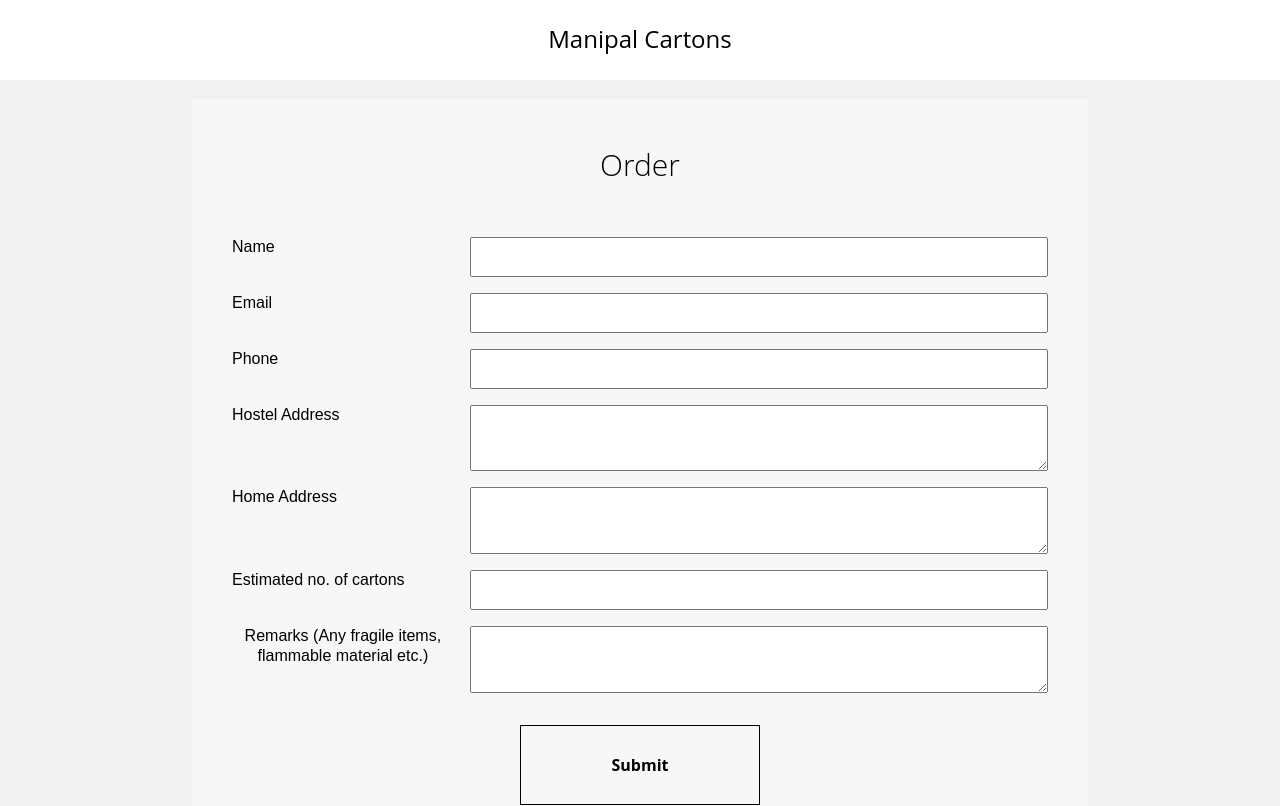
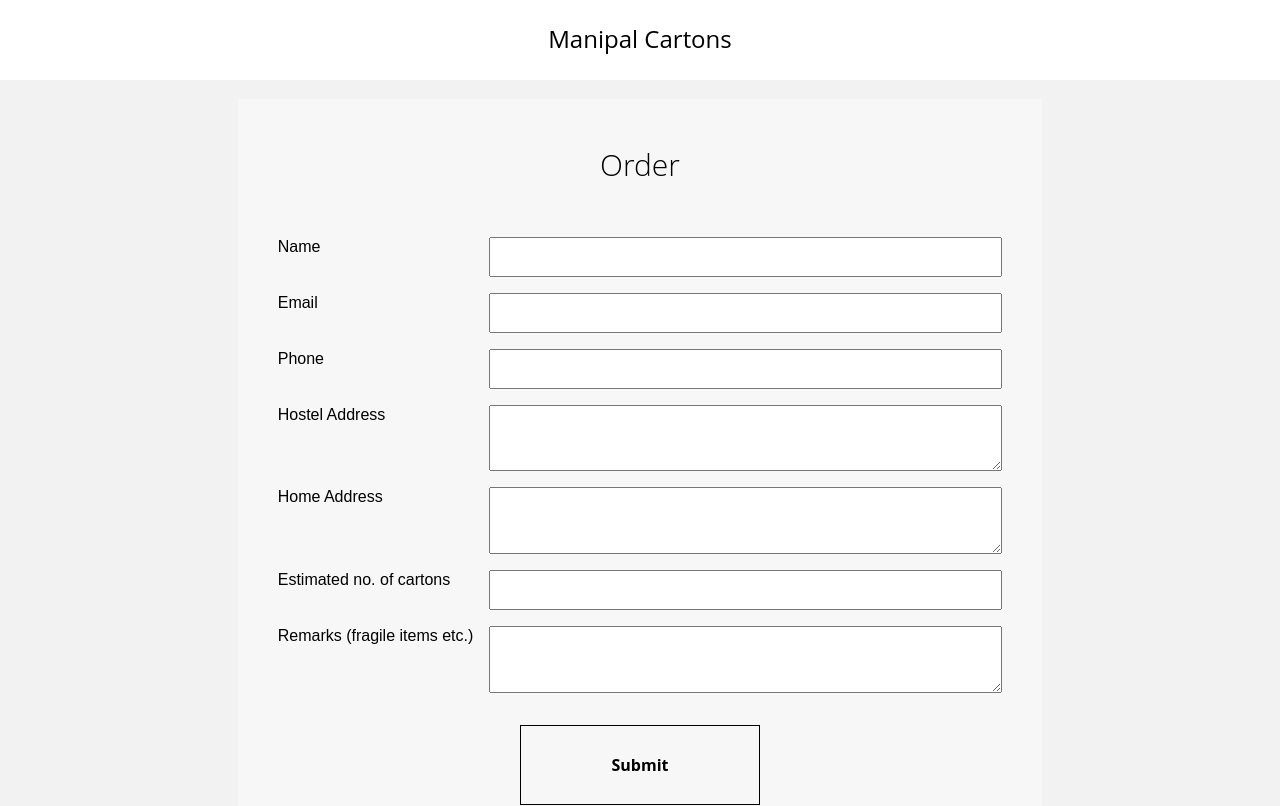
Before and after one commit to enimsoft/manipalcartons, a Next.js app: page /order in a window 1280 px wide. Shown: the top 806 px of the page. Built offline with nearby package versions, Linux system fonts and the light colour scheme.

Commit message:
link to backend

```diff
--- /dev/null
+++ b/config/axios.js
@@ -0,0 +1,9 @@
+import Axios from 'axios';
+import server from './server'
+const axios = Axios.create({
+    baseURL: server(),
+    // timeout: 1000,
+    // headers: {'X-Custom-Header': 'foobar'}
+});
+
+export default axios
--- /dev/null
+++ b/config/server.js
@@ -0,0 +1,3 @@
+export default () => (process.env.NODE_ENV == "production")
+    ? "https://manipalcartonsbackend.herokuapp.com"
+    : "http://localhost:1337"
--- a/package.json
+++ b/package.json
@@ -3,14 +3,15 @@
   "version": "0.1.0",
   "private": true,
   "scripts": {
-    "dev": "next dev",
+    "dev": "NODE_ENV='development' next dev",
     "build": "next build",
-    "start": "next start -p $PORT",
+    "start": "NODE_ENV='production' next start -p $PORT",
     "heroku-postbuild": "npm run build"
   },
   "dependencies": {
     "@zeit/next-css": "^1.0.1",
     "@zeit/next-sass": "^1.0.1",
+    "axios": "^0.19.2",
     "bootstrap": "^4.5.2",
     "classnames": "^2.2.6",
     "file-loader": "^6.0.0",
--- a/pages/_app.js
+++ b/pages/_app.js
@@ -1,4 +1,10 @@
 import '../styles/globals.css';
+
+import axios from 'axios';
+
+axios.defaults.baseURL = 'https://axios-app.firebaseio.com' // the prefix of the URL
+axios.defaults.headers.get['Accept'] = 'application/json'   // default header for all get request
+axios.defaults.headers.post['Accept'] = 'application/json'  // default header for all POST request
 
 function MyApp({ Component, pageProps }) {
   return <Component {...pageProps} />
--- a/pages/api/hello.js
+++ b/pages/api/contact.js
@@ -1,6 +1,7 @@
 // Next.js API route support: https://nextjs.org/docs/api-routes/introduction
 
 export default (req, res) => {
+  console.log(req)
   res.statusCode = 200
-  res.json({ name: 'John Doe' })
+  res.json({ name: 'contact' })
 }
--- /dev/null
+++ b/pages/api/order.js
@@ -0,0 +1,7 @@
+// Next.js API route support: https://nextjs.org/docs/api-routes/introduction
+
+export default (req, res) => {
+  console.log(req)
+  res.statusCode = 200
+  res.json({ name: 'order' })
+}
--- a/pages/order.jsx
+++ b/pages/order.jsx
@@ -3,24 +3,84 @@ import cx from 'classnames'
 import WithStateToggle from '../utils/WithStateToggle'
 import Layout from '../components/Layout/Layout'
 import Link from 'next/link'
+import WithState from '../utils/withState'
+import { useState } from 'react'
+import axios from '../config/axios'
 
-const order = ({ handler }) => (
+const order = ({ handler }) => {
+
+    const [state, setstate] = useState({
+        name: null,
+        email: null,
+        phone: null,
+        hostel: null,
+        home: null,
+        cartons: null,
+        remarks: null
+    })
+
+    async function onSubmit() {
+
+        // if(Object.keys(state).filter(key => state[key]) != Object.keys(state)) return;
+        console.log(state)
+        await axios.post('/orders', state)
+            .then(res => console.log(res))
+            .catch(error => console.log(error))
+    }
+
+    return (
         <div className={styles.container}>
             <div className={styles.card}>
                 <h1 className={styles.heading}>Order</h1>
                 <form className={cx(styles.grid, styles.form)}>
-                <div className={styles.label}>Name</div><div className={styles.input}><input type="name" className={styles.field} /></div>
-                <div className={styles.label}>Email</div><div className={styles.input}><input type="email" className={styles.field} /></div>
-                <div className={styles.label}>Phone</div><div className={styles.input}><input type="phone" className={styles.field} /></div>
-                <div className={styles.label}>Hostel Address</div><div className={styles.input}><textarea type="address" className={styles.textarea} /></div>
-                <div className={styles.label}>Home Address</div><div className={styles.input}><textarea type="address" className={styles.textarea} /></div>
-                <div className={styles.label}>Estimated no. of cartons</div><div className={styles.input}><input type="number" className={styles.field} /></div>
-                <div className={styles.label}>Remarks (Any fragile items, flammable material etc.)</div><div className={styles.input}><textarea className={styles.textarea} /></div>
+                    <div className={styles.label}>Name</div>
+                    <div className={styles.input}><input name="name" type="name" className={styles.field}
+                        onChange={e => setstate({ ...state, name: e.target.value })}
+                    /></div>
+
+                    <div className={styles.label}>Email</div>
+                    <div className={styles.input}><input name="email" type="email" className={styles.field}
+                        onChange={e => setstate({ ...state, email: e.target.value })}
+                    /></div>
+
+                    <div className={styles.label}>Phone</div>
+                    <div className={styles.input}><input name="phone" type="phone" className={styles.field}
+                        onChange={e => setstate({ ...state, phone: e.target.value })}
+                    /></div>
+
+                    <div className={styles.label}>Hostel Address</div>
+                    <div className={styles.input}><textarea name="hostel" type="address" className={styles.textarea}
+                        onChange={e => setstate({ ...state, hostel: e.target.value })}
+                    /></div>
+
+                    <div className={styles.label}>Home Address</div>
+                    <div className={styles.input}><textarea name="home" type="address" className={styles.textarea}
+                        onChange={e => setstate({ ...state, home: e.target.value })}
+                    /></div>
+
+                    <div className={styles.label}>Estimated no. of cartons</div>
+                    <div className={styles.input}><input name="cartons" type="number" className={styles.field}
+                        onChange={e => setstate({ ...state, cartons: e.target.value })}
+                    /></div>
+
+                    <div className={styles.label}>Remarks (fragile items etc.)</div>
+                    <div className={styles.input}><textarea name="remarks" className={styles.textarea}
+                        onChange={e => setstate({ ...state, remarks: e.target.value })}
+                    /></div>
+
                 </form>
-            <div className={styles.submit}><button class="btn2" onClick={e => handler(e.target.value)}>Submit</button></div>
+                <div className={styles.submit}><button class="btn2"
+                    onClick={
+                        async () => {
+                            await onSubmit();
+                            handler();
+                        }
+                    }
+                >Submit</button></div>
             </div>
         </div>
     )
+}
 
 const done = ({ handler }) => (
     <div className={styles.container}>
--- a/styles/Form.module.css
+++ b/styles/Form.module.css
@@ -27,6 +27,7 @@
     display: flex;
     justify-content: flex-start;
     align-items: flex-start;
+    flex-wrap: wrap;
 }
 
 .input {
@@ -92,6 +93,7 @@
     .label {
         display: flex;
         justify-content: flex-start;
+        flex-wrap: wrap;
     }
     .input {
         display: flex;
--- /dev/null
+++ b/utils/WithState.js
@@ -0,0 +1,8 @@
+import { useState } from 'react'
+
+const WithState = ({Component, ...props}) => {
+    const [state, setstate] = useState({})
+    return <Component {...{state, setstate, ...props}}/>
+}
+
+export default WithState
--- a/utils/WithStateToggle.js
+++ b/utils/WithStateToggle.js
@@ -1,9 +1,9 @@
 import { useState } from 'react'
 
-const WithStateToggle = ({Before, After}) => {
+const WithStateToggle = ({Before, After, ...props}) => {
     const [state, setstate] = useState(false)
     const handler = () => (setstate(!state))
-    return <div>{(state) ? <After handler={handler} /> : <Before handler={handler} />}</div>
+    return <div>{(state) ? <After {...{...props, handler}} /> : <Before {...{...props, handler}} />}</div>
 }
 
 export default WithStateToggle
```
Also changed, not shown: pages/contact.jsx (+36 -6 lines), 1 other file (tests, documents, lock files or other folders). Lines whose indentation alone changed are shown as unchanged.
